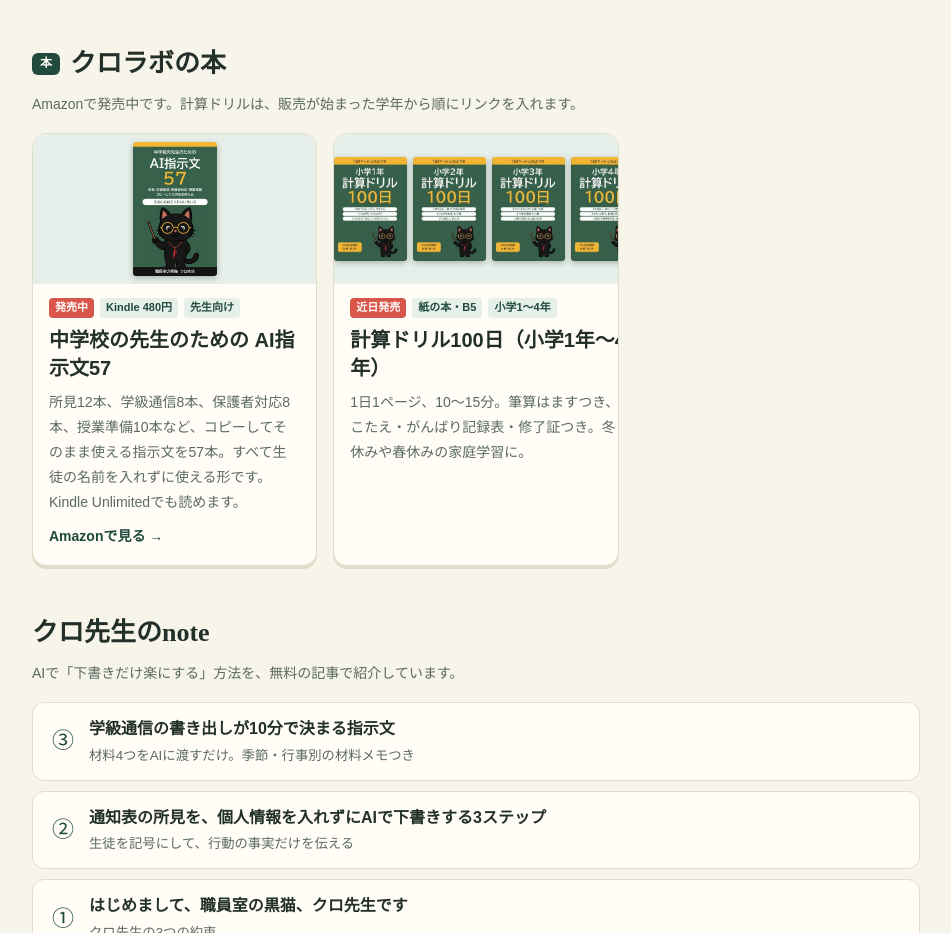
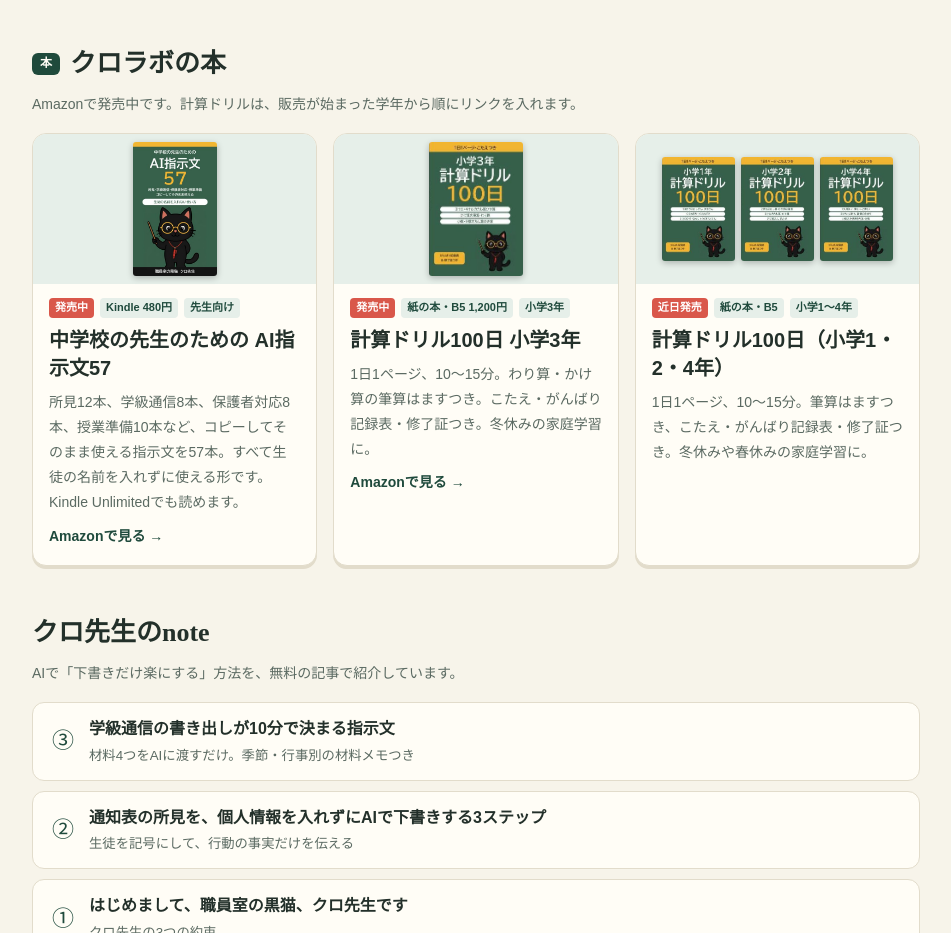
Before and after one commit to kurolab-sensei/kurolab-sensei.github.io, a plain HTML site: page index.html in a window 1280 px wide. Shown: the part 2701-3634 px from the top of the page, without its empty margins (164-1115 px from the left). Drawn offline with Linux system fonts and the light colour scheme; a web font is replaced by a local one.

Commit message:
計算ドリル小学3年の発売に合わせてAmazonへのリンクを追加 (#2)
Claude-Session: https://claude.ai/code/session_017QVXe6mZ5KFVeA2axFiYPD

Co-authored-by: Claude <noreply@anthropic.com>

```diff
--- a/index.html
+++ b/index.html
@@ -334,11 +334,20 @@ footer p { margin: 0 0 4px; }
             <span class="go">Amazonで見る →</span>
           </div>
         </a>
+        <a class="item" href="https://www.amazon.co.jp/dp/B0HS71HLFN" rel="noopener">
+          <div class="art book"><img src="assets/books/drill3.jpg" alt="小学3年 計算ドリル100日 の表紙" width="84" height="130" loading="lazy"></div>
+          <div class="body">
+            <div class="tags"><span class="tag new">発売中</span><span class="tag">紙の本・B5 1,200円</span><span class="tag">小学3年</span></div>
+            <h3>計算ドリル100日 小学3年</h3>
+            <p>1日1ページ、10〜15分。わり算・かけ算の筆算はますつき。こたえ・がんばり記録表・修了証つき。冬休みの家庭学習に。</p>
+            <span class="go">Amazonで見る →</span>
+          </div>
+        </a>
         <div class="item">
-          <div class="art book trio"><img src="assets/books/drill1.jpg" alt="小学1年 計算ドリル100日 の表紙" width="78" height="120" loading="lazy"><img src="assets/books/drill2.jpg" alt="小学2年 計算ドリル100日 の表紙" width="78" height="120" loading="lazy"><img src="assets/books/drill3.jpg" alt="小学3年 計算ドリル100日 の表紙" width="78" height="120" loading="lazy"><img src="assets/books/drill4.jpg" alt="小学4年 計算ドリル100日 の表紙" width="78" height="120" loading="lazy"></div>
+          <div class="art book trio"><img src="assets/books/drill1.jpg" alt="小学1年 計算ドリル100日 の表紙" width="78" height="120" loading="lazy"><img src="assets/books/drill2.jpg" alt="小学2年 計算ドリル100日 の表紙" width="78" height="120" loading="lazy"><img src="assets/books/drill4.jpg" alt="小学4年 計算ドリル100日 の表紙" width="78" height="120" loading="lazy"></div>
           <div class="body">
             <div class="tags"><span class="tag new">近日発売</span><span class="tag">紙の本・B5</span><span class="tag">小学1〜4年</span></div>
-            <h3>計算ドリル100日（小学1年〜4年）</h3>
+            <h3>計算ドリル100日（小学1・2・4年）</h3>
             <p>1日1ページ、10〜15分。筆算はますつき、こたえ・がんばり記録表・修了証つき。冬休みや春休みの家庭学習に。</p>
           </div>
         </div>
```
